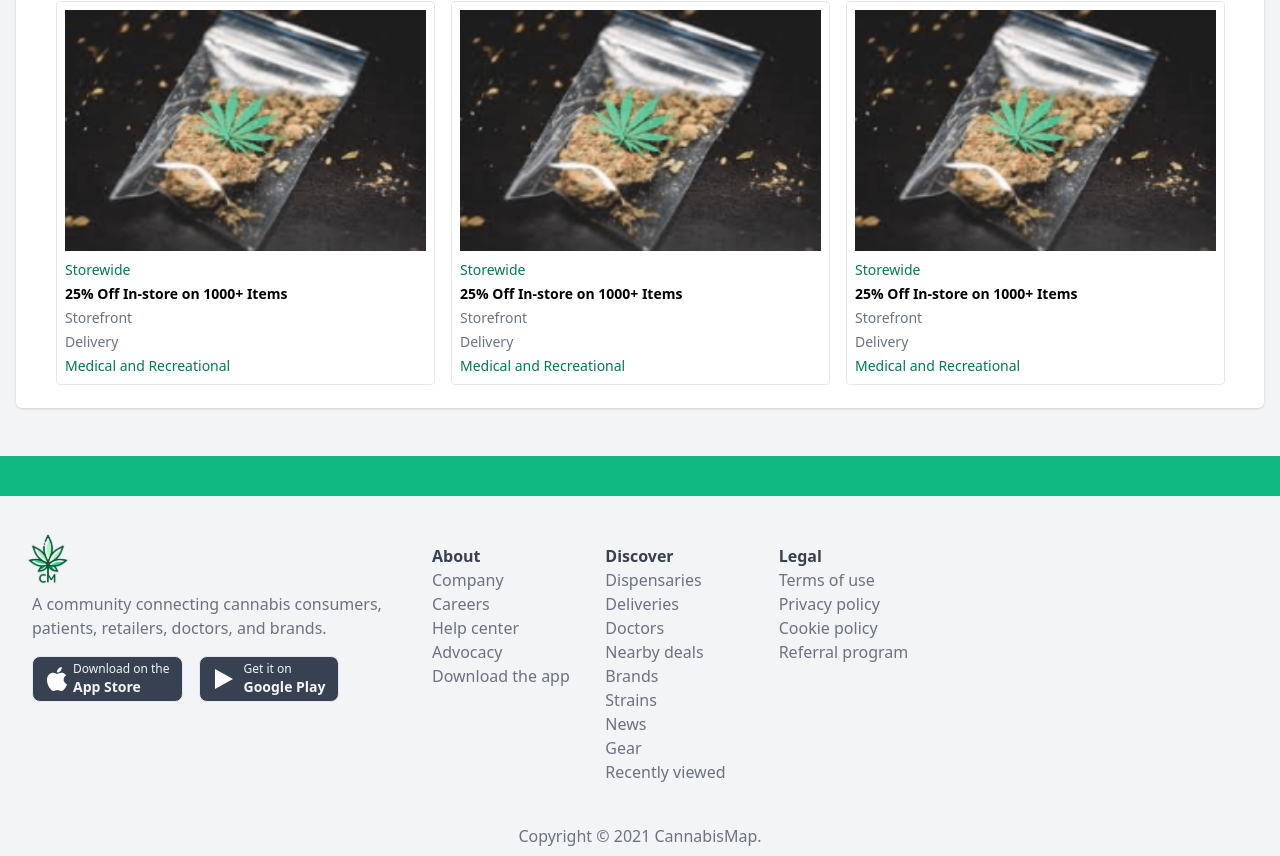
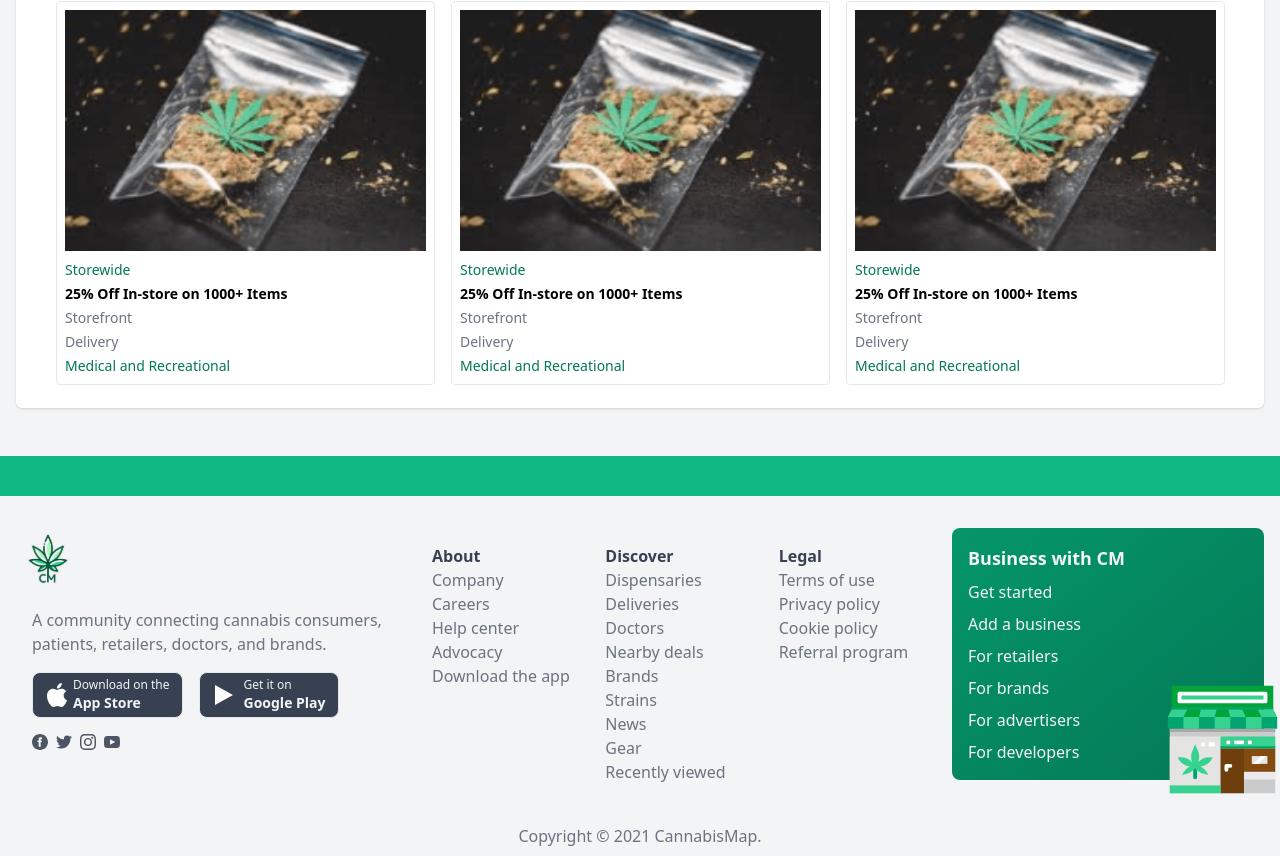
Before and after one commit to braveheart-star/sonic-canabis-app, a Next.js app: page / in a window 1280 px wide. Shown: the part 2639-3495 px from the top of the page. Built offline with nearby package versions, Linux system fonts and the light colour scheme.

Commit message:
finished footer

```diff
--- a/src/components/common/Footer.tsx
+++ b/src/components/common/Footer.tsx
@@ -90,10 +90,10 @@ const FooterTexts = {
 
 export const Footer = () => {
   return (
-    <div className="py-4 bg-gray-100 lg:py-8">
+    <div className="py-8 bg-gray-100">
       <div className="w-full h-10 bg-green-500 " />
-      <div className="grid grid-cols-1 p-4 mx-auto lg:py-8 max-w-7xl lg:grid-cols-12">
-        <div className="col-span-4 ">
+      <div className="grid grid-cols-1 p-4 mx-auto space-y-4 lg:py-8 max-w-7xl lg:grid-cols-12 lg:space-y-0">
+        <div className="col-span-4 space-y-4">
           <div className="flex-shrink-0 w-16 h-16 ">
             <Image
               src="/images/logo.svg"
@@ -106,7 +106,7 @@ export const Footer = () => {
             A community connecting cannabis consumers, patients, retailers,
             doctors, and brands.
           </p>
-          <div className="flex p-4 space-x-4">
+          <div className="flex px-4 space-x-4">
             <button className="flex items-center px-3 py-1 space-x-1 bg-gray-700 border rounded-lg ">
               <svg
                 xmlns="http://www.w3.org/2000/svg"
@@ -141,12 +141,53 @@ export const Footer = () => {
               </p>
             </button>
           </div>
+          <div className="flex px-4 space-x-2 ">
+            <svg
+              xmlns="http://www.w3.org/2000/svg"
+              width="24"
+              height="24"
+              viewBox="0 0 24 24"
+              className="w-4 h-4 text-gray-600 fill-current "
+            >
+              <path d="M12 0c-6.627 0-12 5.373-12 12s5.373 12 12 12 12-5.373 12-12-5.373-12-12-12zm3 8h-1.35c-.538 0-.65.221-.65.778v1.222h2l-.209 2h-1.791v7h-3v-7h-2v-2h2v-2.308c0-1.769.931-2.692 3.029-2.692h1.971v3z" />
+            </svg>
+
+            <svg
+              xmlns="http://www.w3.org/2000/svg"
+              width="24"
+              height="24"
+              viewBox="0 0 24 24"
+              className="w-4 h-4 text-gray-600 fill-current "
+            >
+              <path d="M24 4.557c-.883.392-1.832.656-2.828.775 1.017-.609 1.798-1.574 2.165-2.724-.951.564-2.005.974-3.127 1.195-.897-.957-2.178-1.555-3.594-1.555-3.179 0-5.515 2.966-4.797 6.045-4.091-.205-7.719-2.165-10.148-5.144-1.29 2.213-.669 5.108 1.523 6.574-.806-.026-1.566-.247-2.229-.616-.054 2.281 1.581 4.415 3.949 4.89-.693.188-1.452.232-2.224.084.626 1.956 2.444 3.379 4.6 3.419-2.07 1.623-4.678 2.348-7.29 2.04 2.179 1.397 4.768 2.212 7.548 2.212 9.142 0 14.307-7.721 13.995-14.646.962-.695 1.797-1.562 2.457-2.549z" />
+            </svg>
+
+            <svg
+              xmlns="http://www.w3.org/2000/svg"
+              width="24"
+              height="24"
+              viewBox="0 0 24 24"
+              className="w-4 h-4 text-gray-600 fill-current "
+            >
+              <path d="M12 2.163c3.204 0 3.584.012 4.85.07 3.252.148 4.771 1.691 4.919 4.919.058 1.265.069 1.645.069 4.849 0 3.205-.012 3.584-.069 4.849-.149 3.225-1.664 4.771-4.919 4.919-1.266.058-1.644.07-4.85.07-3.204 0-3.584-.012-4.849-.07-3.26-.149-4.771-1.699-4.919-4.92-.058-1.265-.07-1.644-.07-4.849 0-3.204.013-3.583.07-4.849.149-3.227 1.664-4.771 4.919-4.919 1.266-.057 1.645-.069 4.849-.069zm0-2.163c-3.259 0-3.667.014-4.947.072-4.358.2-6.78 2.618-6.98 6.98-.059 1.281-.073 1.689-.073 4.948 0 3.259.014 3.668.072 4.948.2 4.358 2.618 6.78 6.98 6.98 1.281.058 1.689.072 4.948.072 3.259 0 3.668-.014 4.948-.072 4.354-.2 6.782-2.618 6.979-6.98.059-1.28.073-1.689.073-4.948 0-3.259-.014-3.667-.072-4.947-.196-4.354-2.617-6.78-6.979-6.98-1.281-.059-1.69-.073-4.949-.073zm0 5.838c-3.403 0-6.162 2.759-6.162 6.162s2.759 6.163 6.162 6.163 6.162-2.759 6.162-6.163c0-3.403-2.759-6.162-6.162-6.162zm0 10.162c-2.209 0-4-1.79-4-4 0-2.209 1.791-4 4-4s4 1.791 4 4c0 2.21-1.791 4-4 4zm6.406-11.845c-.796 0-1.441.645-1.441 1.44s.645 1.44 1.441 1.44c.795 0 1.439-.645 1.439-1.44s-.644-1.44-1.439-1.44z" />
+            </svg>
+
+            <svg
+              xmlns="http://www.w3.org/2000/svg"
+              width="24"
+              height="24"
+              viewBox="0 0 24 24"
+              className="w-4 h-4 text-gray-600 fill-current "
+            >
+              <path d="M19.615 3.184c-3.604-.246-11.631-.245-15.23 0-3.897.266-4.356 2.62-4.385 8.816.029 6.185.484 8.549 4.385 8.816 3.6.245 11.626.246 15.23 0 3.897-.266 4.356-2.62 4.385-8.816-.029-6.185-.484-8.549-4.385-8.816zm-10.615 12.816v-8l8 3.993-8 4.007z" />
+            </svg>
+          </div>
         </div>
         <div className="grid grid-cols-1 col-span-5 gap-y-2 lg:grid-cols-3 ">
           <div className="py-2 space-y-2 text-gray-500 ">
             <div className=" lg:hidden">
               <Accordion
-                style={{ background: "#F3F4F6", padding: "0px" }}
+                style={{ background: "#F3F4F6" }}
                 className="lg:hidden"
               >
                 <AccordionSummary
@@ -181,7 +222,7 @@ export const Footer = () => {
           <div className="py-2 space-y-2 text-gray-500 ">
             <div className=" lg:hidden">
               <Accordion
-                style={{ background: "#F3F4F6", padding: "0px" }}
+                style={{ background: "#F3F4F6" }}
                 className="lg:hidden"
               >
                 <AccordionSummary
@@ -216,7 +257,7 @@ export const Footer = () => {
           <div className="py-2 space-y-2 text-gray-500 ">
             <div className=" lg:hidden">
               <Accordion
-                style={{ background: "#F3F4F6", padding: "0px" }}
+                style={{ background: "#F3F4F6" }}
                 className="lg:hidden"
               >
                 <AccordionSummary
@@ -248,7 +289,110 @@ export const Footer = () => {
             </div>
           </div>
         </div>
-        <div className="col-span-3 "></div>
+        <div className="col-span-3 ">
+          <div className="relative p-4 space-y-2 text-gray-100 rounded-lg bg-gradient-to-br from-green-600 to-green-700">
+            <p className="text-lg font-bold ">Business with CM</p>
+            <p>Get started</p>
+            <p>Add a business</p>
+            <p>For retailers</p>
+            <p>For brands</p>
+            <p>For advertisers</p>
+            <p>For developers</p>
+            <svg
+              width="115"
+              height="113"
+              fill="none"
+              xmlns="http://www.w3.org/2000/svg"
+              className="absolute -bottom-4 -right-4 "
+            >
+              <path
+                d="M4.766 45.734h105.468v64.454H4.766V45.734z"
+                fill="#CBCBCB"
+              />
+              <path
+                d="M78.984 88.703h31.25v7.813h-31.25v-7.813z"
+                fill="#EBEBEB"
+              />
+              <path
+                d="M4.766 53.547h50.78v48.828H4.767V53.547z"
+                fill="#E4E4E2"
+              />
+              <path
+                d="M30.156 83.116a1.953 1.953 0 011.953 1.953v9.25a1.953 1.953 0 11-3.906 0v-9.25a1.953 1.953 0 011.953-1.953z"
+                fill="#00A570"
+              />
+              <path
+                d="M55.547 65.266h23.437v44.922H55.547V65.266z"
+                fill="#6E3F0D"
+              />
+              <path
+                d="M78.984 65.266h31.25v23.437h-31.25V65.266z"
+                fill="#834B10"
+              />
+              <path
+                d="M4.766 102.375h50.78v7.813H4.767v-7.813z"
+                fill="#36D28F"
+              />
+              <path
+                d="M2.813 34.016h109.375v11.718H2.812V34.016z"
+                fill="#00A570"
+              />
+              <path
+                d="M49.688 34.016h15.624v11.718H49.688V34.016zM18.438 34.016h15.625v11.718H18.437V34.016zM80.938 34.016h15.624v11.718H80.939V34.016zM112.188 34.016H2.812l3.907-7.813H108.28l3.907 7.813z"
+                fill="#36D28F"
+              />
+              <path
+                d="M65.313 34.016H49.687l1.954-7.813h11.718l1.953 7.813zM34.063 34.016H18.437l3.907-7.813h13.672l-1.953 7.813zM80.938 34.016l-3.907-7.813h15.625l3.906 7.813H80.939z"
+                fill="#02A437"
+              />
+              <path
+                d="M6.719 2.766H108.28v23.437H6.719V2.766z"
+                fill="#02A437"
+              />
+              <path
+                d="M14.531 10.578h85.938v7.813H14.531v-7.813z"
+                fill="#36D28F"
+              />
+              <path
+                d="M86.797 73.078h15.625v7.813H86.797v-7.813z"
+                fill="#E4E4E2"
+              />
+              <path
+                d="M101.277 73.078l-7.813 7.813h-5.522l7.812-7.813h5.523z"
+                fill="#E4E4E2"
+              />
+              <path
+                d="M61.406 88.703a1.953 1.953 0 01-1.953-1.953v-3.906a1.953 1.953 0 011.953-1.953h3.907a1.953 1.953 0 010 3.906h-1.954v1.953a1.953 1.953 0 01-1.953 1.953z"
+                fill="#533222"
+              />
+              <path
+                d="M55.547 53.547h54.687v11.719H55.547v-11.72z"
+                fill="#36D28F"
+              />
+              <path
+                d="M55.547 63.313h54.687v1.955H55.547v-1.956zM61.406 57.453h3.907v3.906h-3.907v-3.906zM69.219 57.453h9.765v3.906H69.22v-3.906zM82.89 57.453h3.907v3.906H82.89v-3.906z"
+                fill="#00A570"
+              />
+              <path
+                d="M101.277 73.078l-7.813 7.813h-5.522l7.812-7.813h5.523zM36.016 59.406h3.906v3.907h-3.906v-3.907zM43.828 59.406h5.86v3.907h-5.86v-3.907z"
+                fill="#FBFBF9"
+              />
+              <path
+                d="M47.734 74.543a15.898 15.898 0 00-14.814 4.824 13.766 13.766 0 00.156-11.195l-2.92-6.813-2.92 6.812a13.767 13.767 0 00.157 11.195 15.899 15.899 0 00-14.815-4.823l.828 1.38a15.899 15.899 0 0011.222 7.534 15.387 15.387 0 00-6.037 5.843l-1.635 2.821 4.734-1.26c3.4-.906 6.388-2.95 8.464-5.792a15.394 15.394 0 008.528 5.773l4.741 1.23-1.653-2.81a15.385 15.385 0 00-6.078-5.806 15.898 15.898 0 0011.215-7.534l.827-1.379z"
+                fill="#36D28F"
+              />
+              <path
+                d="M4.766 45.734h105.468v3.145H4.766v-3.145z"
+                fill="#A8A8A8"
+              />
+              <path d="M6.719 24.25H108.28v1.953H6.719V24.25z" fill="#00A570" />
+              <path
+                d="M100.469 8.625H14.531a1.953 1.953 0 00-1.953 1.953v7.813a1.953 1.953 0 001.953 1.953h85.938a1.952 1.952 0 001.953-1.953v-7.813a1.954 1.954 0 00-1.953-1.953zm-1.953 7.813H16.484V12.53h82.032v3.906zM61.406 88.703a1.953 1.953 0 001.953-1.953v-1.953h1.953a1.953 1.953 0 000-3.906h-3.906a1.953 1.953 0 00-1.953 1.953v3.906a1.953 1.953 0 001.953 1.953zM61.406 57.453h3.907v3.906h-3.907v-3.906zM69.219 57.453h9.765v3.906H69.22v-3.906zM82.89 57.453h3.907v3.906H82.89v-3.906zM36.016 59.406h3.906v3.907h-3.906v-3.907zM43.828 59.406h5.86v3.907h-5.86v-3.907z"
+                fill="#fff"
+              />
+            </svg>
+          </div>
+        </div>
       </div>
 
       <div className="absolute w-full text-sm text-center text-gray-500 lg:text-base bottom-2">
```
